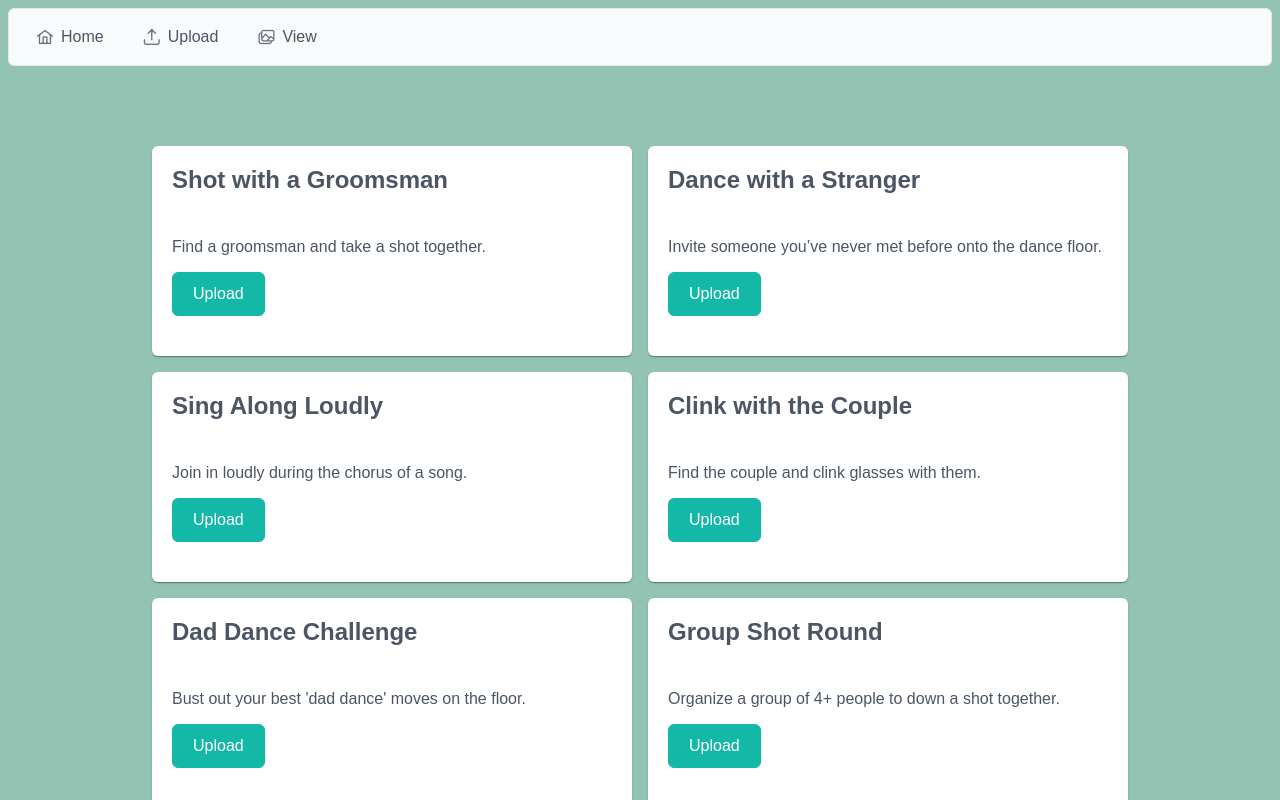
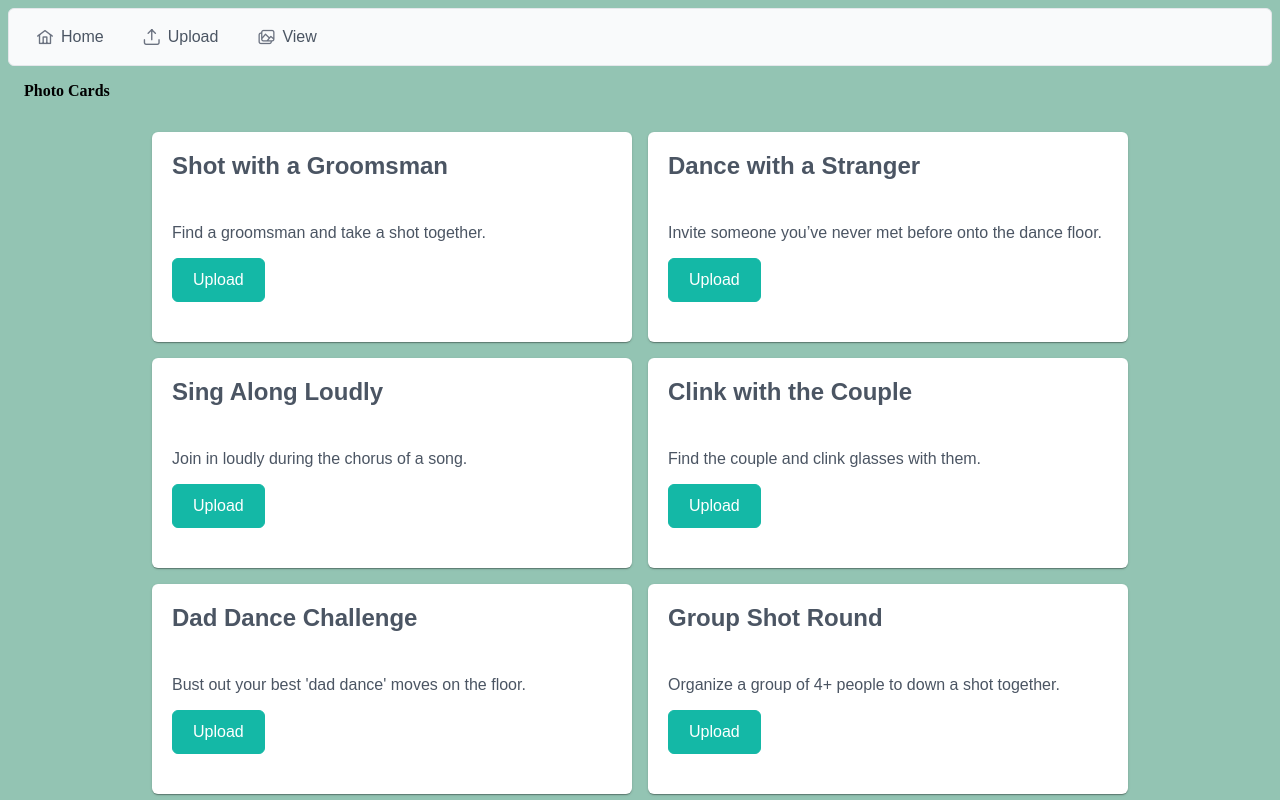
Before and after one commit to breezedave/card-game, a React (Vite) app: page /chooseCard in a window 1280 px wide. Shown: the top 800 px of the page. Built offline with nearby package versions, Linux system fonts and the light colour scheme; a web font is replaced by a local one.

Commit message:
Site changes

```diff
--- a/src/CardsPage.jsx
+++ b/src/CardsPage.jsx
@@ -3,29 +3,65 @@ import axios from 'axios';
 import { useParams } from 'react-router';
 import { Image } from 'primereact/image';
 import { Card } from 'primereact/card';
+import { cardDetails } from './cardDetails';
 
 export const CardsPage = () => {
+    function encodeToken(token) {
+        return encodeURIComponent(token);
+    }
+
     const { cardId } = useParams();
+    const [selectedCard, setSelectedCard] = useState(cardId);
     const [imageList, setImageList] = useState([]);
 
+    const cardOptions = Object.entries(cardDetails).map(([cardId, {title, description}]) => ({
+        cardId,
+        title,
+        description,
+    }));
+
     useEffect(() => {
-        axios.get(`https://z7j4d4fyzxx253sgav4gdo2bby0ozjrn.lambda-url.eu-west-2.on.aws${cardId ? `?cardId=${cardId}`: ''}`).then(({data}) => {
-            const imgs = data.items.filter(({key}) => !cardId || key.startsWith(`${cardId}/`));
-            setImageList(imgs);
-        })
+        const makeReq = ({token, images}) => {
+            axios.get(`https://z7j4d4fyzxx253sgav4gdo2bby0ozjrn.lambda-url.eu-west-2.on.aws${token ? `?token=${encodeToken(token)}` : ''}`).then(({data}) => {
+                images = [...images, ...data.items];
+                if(data.nextToken) {
+                    return makeReq({token: data.nextToken, images});
+                }
+                setImageList(images);
+            })
+        };
+        makeReq({images: []});
     // eslint-disable-next-line react-hooks/exhaustive-deps
-    }, [cardId || 'a']);
+    }, []);
 
-    const cards = imageList.map(({url}) => (
-        <Card style={{width: '30rem'}} >
+    const filteredImageList = imageList.filter(({key}) => !selectedCard?.length || key.startsWith(`${selectedCard}/`));
+
+
+    const cards = filteredImageList.map(({url}) => (
+        <Card key={url} style={{width: '30rem'}} >
             <Image src={url} alt="Image" width="100%" />
         </Card>
     ))
 
     return (
-        <div className="cardList">
-            {cards}
-        </div>
+        <>
+            <div className="pageText">
+                <div>Photo Cards</div>
+            </div>
+            <div className='selectControl'>
+                <div>View photos for: </div>
+                <select defaultValue={cardId || ''} className="selectCard" name="selectCard" onChange={(event) => {
+                    setSelectedCard(event.target.value)
+                }}>
+                    {
+                        ([{title: 'All Cards', cardId: ''}, ...cardOptions]).map(({title, cardId}) => <option key={title} value={cardId}>{title}</option>)
+                    }
+                </select>
+            </div>
+            <div className="cardList">
+                {cards}
+            </div>
+        </>
     );
 
 }
--- a/src/ChooseCardPage.jsx
+++ b/src/ChooseCardPage.jsx
@@ -8,14 +8,21 @@ import { useNavigate } from 'react-router';
 export const ChooseCardPage = () => {
     const navigate = useNavigate();
     const cards = Object.entries(cardDetails).map(([name, {title,  description}]) => (
-        <Card title={title} style={{width: '30rem'}} >
-                <p>{description}</p>
-                <Button onClick={() => {navigate(`/card/${name}`)}}>Upload</Button>
-                </Card>
+        <Card key={title} title={title} style={{width: '30rem'}} >
+            <p>{description}</p>
+            <Button onClick={() => {navigate(`/card/${name}`)}}>Upload</Button>
+        </Card>
     ))
 
-    return <div className="cardList">
-        {cards}
-    </div>
+    return (
+        <>
+            <div className="pageText">
+                <div>Photo Cards</div>
+            </div>
+            <div className="cardList">
+                {cards}
+            </div>
+        </>
+    )
 
 }
--- a/src/HomePage.jsx
+++ b/src/HomePage.jsx
@@ -1,6 +1,10 @@
 import React from 'react';
 
 export const HomePage = () => {
-    return <div>Home</div>
+    return (
+        <div className="pageText">
+            <div>Photo Cards</div>
+        </div>
+    )
 
 }
--- a/src/app.css
+++ b/src/app.css
@@ -3,7 +3,7 @@ body {
 }
 
 .cardList {
-    margin: 10vh 10vw;
+    margin: 2rem 5vw;
     display: flex;
     flex-direction: row;
     width: auto;
@@ -12,3 +12,31 @@ body {
     gap: 1rem;
     flex-wrap: wrap;
 }
+
+.selectCard {
+    padding: .5rem;
+    border-radius: .25rem;
+}
+
+.selectControl {
+    margin: 1rem;
+    display: flex;
+    flex-direction: row;
+    width: auto;
+    align-items: center;
+    gap: 1rem;
+    flex-wrap: wrap;
+
+    div {
+        font-weight: 600;
+    }
+}
+
+.pageText {
+    margin: 1rem;
+    width: auto;
+
+    div {
+        font-weight: 600;
+    }
+}
```
